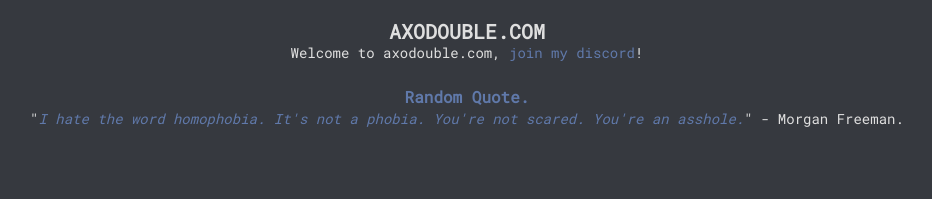
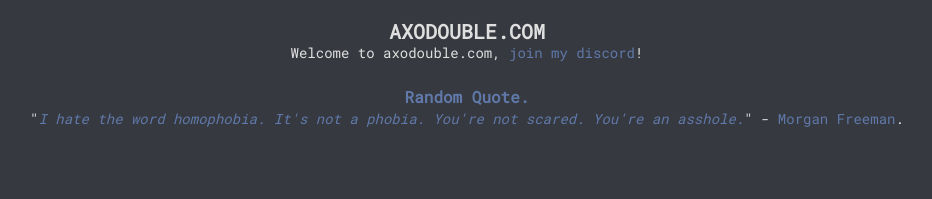
Before and after one commit to Axodouble/axodouble.com, a Next.js app: page / in a window 1280 px wide. Shown: the top 199 px of the page, without its empty margins (173-1105 px from the left). Built offline with nearby package versions, Linux system fonts and the light colour scheme.

Commit message:
Fixed user having text style.

```diff
--- a/src/app/page.js
+++ b/src/app/page.js
@@ -11,7 +11,7 @@ export default function Home() {
       </a>
       Welcome to axodouble.com, <a className={styles.a} href='https://discord.gg/Um7dr5vYK4'>join my discord</a>!<br /><br />
       <h3 className={styles.h3}>Random Quote.</h3>
-      "<a className={styles.quote} href={quote.quote.link}>{quote.quote.text}</a>" - <a href={quote.user.link}>{quote.user.text}</a>.
+      "<a className={styles.quote} href={quote.quote.link}>{quote.quote.text}</a>" - <a className={styles.a} href={quote.user.link}>{quote.user.text}</a>.
     </main>
   );
 }
```
